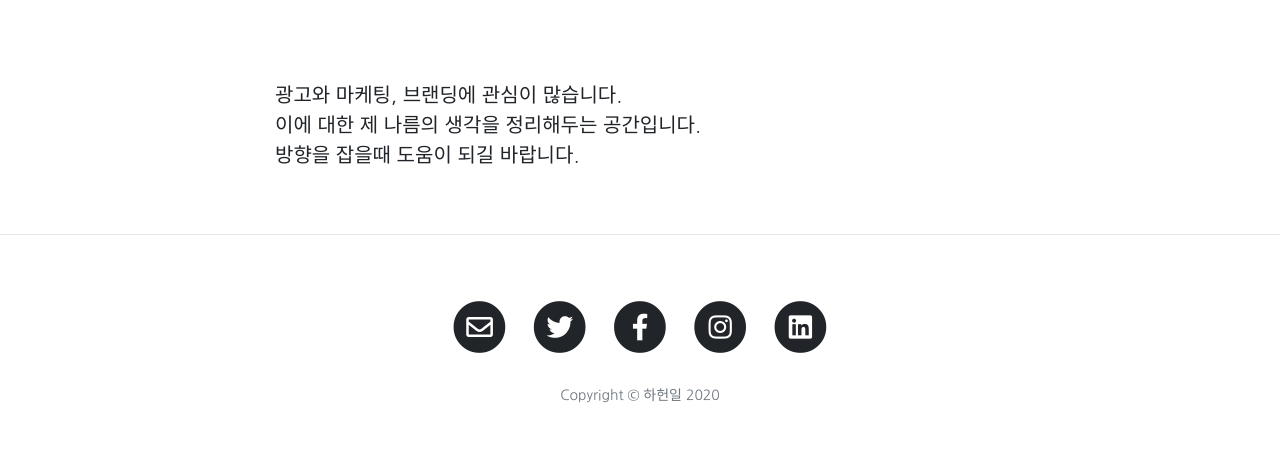
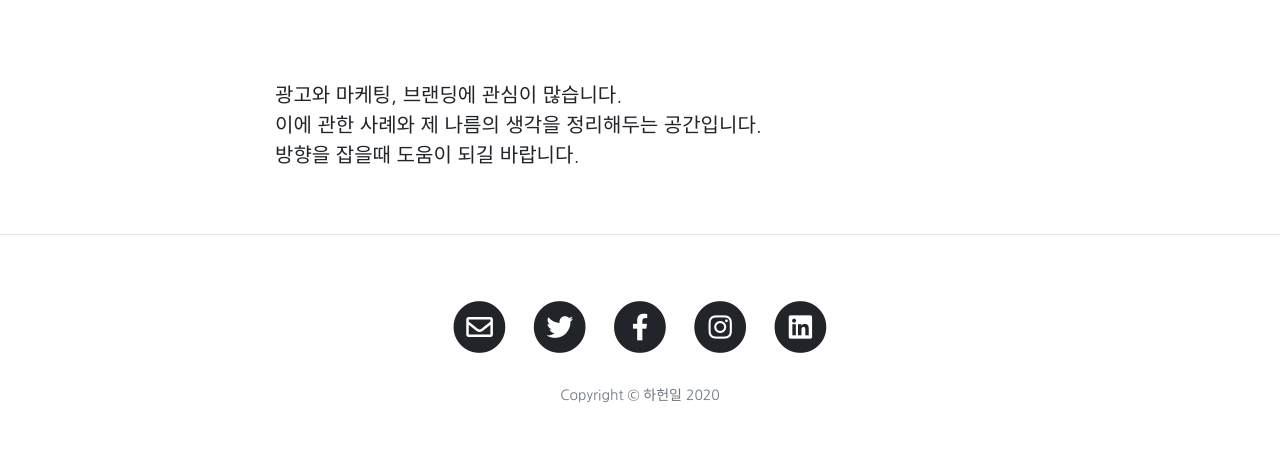
Before and after one commit to HaHeonil/honilmarketing-blog, a Jekyll site: the page built from about.html, in a window 1280 px wide. Shown: the part 532-1003 px from the top of the page. Built offline with Jekyll 4.4.1, drawn with Linux system fonts in a browser that asks for light colours.

Commit message:
블로그 소개 수정

```diff
--- a/about.html
+++ b/about.html
@@ -6,5 +6,5 @@ background: '/img/bg-about.jpg'
 ---
 
 <p class="mb-5">광고와 마케팅, 브랜딩에 관심이 많습니다.<br>
-이에 대한 제 나름의 생각을 정리해두는 공간입니다.<br>
+이에 관한 사례와 제 나름의 생각을 정리해두는 공간입니다.<br>
 방향을 잡을때 도움이 되길 바랍니다.</p>
```
